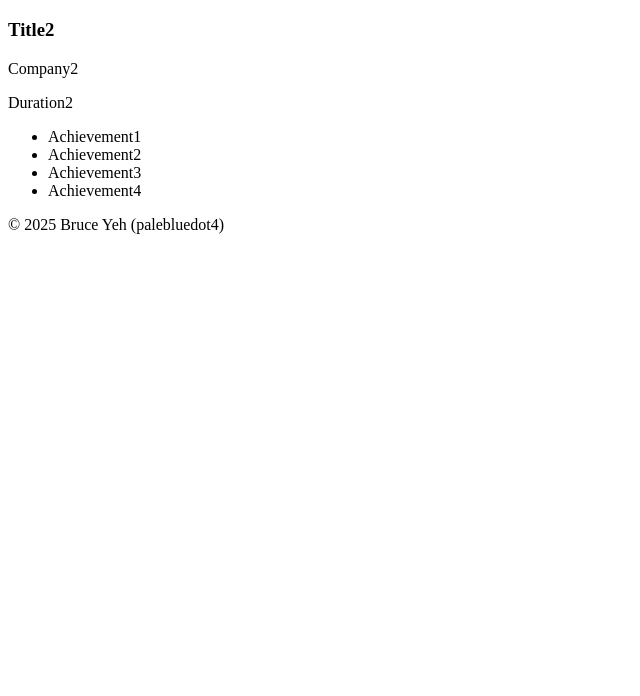
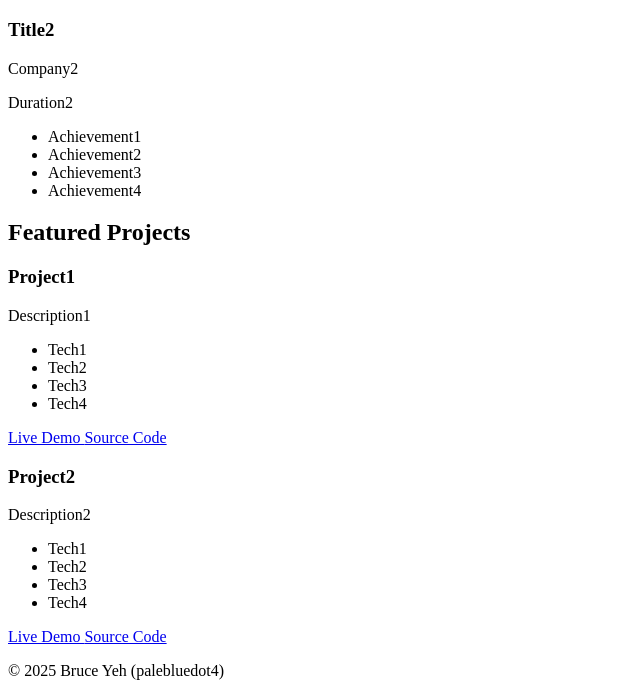
Before and after one commit to palebluedot4/code-snippets, a Python web app: template templates/web/pages/resume/nebula/vanilla/index.html in a window 1280 px wide. Shown: the part 1048-1744 px from the top of the page, without its empty margins (0-640 px from the left). Before the commit the page ends 1282 px from the top, so only its background shows below. Run offline with Jinja, Linux system fonts and the light colour scheme; the template is opened without the code that fills it, so the values that code supplies are empty.

Commit message:
feat(html): add featured projects section
This commit introduces a "Featured Projects" section to showcase key
personal or professional projects. This part of the resume is
designed to provide tangible examples of skills and experience.

Each project is contained within an article element. This includes
the project title, a brief description, a list of technologies used,
and direct links to a live demo and the source code. This structure
allows for a detailed and interactive presentation of the work.

```diff
--- a/templates/web/pages/resume/nebula/vanilla/index.html
+++ b/templates/web/pages/resume/nebula/vanilla/index.html
@@ -148,6 +148,70 @@
           </ul>
         </article>
       </section>
+
+      <section id="projects" aria-labelledby="projects-heading">
+        <h2 id="projects-heading">Featured Projects</h2>
+        <article class="project-item">
+          <header class="project-header">
+            <h3 class="project-title">Project1</h3>
+            <p class="project-description">Description1</p>
+          </header>
+          <ul class="project-technologies">
+            <li class="technology-badge">Tech1</li>
+            <li class="technology-badge">Tech2</li>
+            <li class="technology-badge">Tech3</li>
+            <li class="technology-badge">Tech4</li>
+          </ul>
+          <div class="project-links" aria-label="Project1 links">
+            <a
+              href="#"
+              class="link-button"
+              target="_blank"
+              rel="noopener noreferrer"
+            >
+              Live Demo
+            </a>
+            <a
+              href="#"
+              class="link-button"
+              target="_blank"
+              rel="noopener noreferrer"
+            >
+              Source Code
+            </a>
+          </div>
+        </article>
+        <article class="project-item">
+          <header class="project-header">
+            <h3 class="project-title">Project2</h3>
+            <p class="project-description">Description2</p>
+          </header>
+          <ul class="project-technologies">
+            <li class="technology-badge">Tech1</li>
+            <li class="technology-badge">Tech2</li>
+            <li class="technology-badge">Tech3</li>
+            <li class="technology-badge">Tech4</li>
+          </ul>
+          <div class="project-links" aria-label="Project2 links">
+            <a
+              href="#"
+              class="link-button"
+              target="_blank"
+              rel="noopener noreferrer"
+            >
+              Live Demo
+            </a>
+            <a
+              href="#"
+              class="link-button"
+              target="_blank"
+              rel="noopener noreferrer"
+            >
+              Source Code
+            </a>
+          </div>
+        </article>
+      </section>
     </main>
 
     <footer>
```
